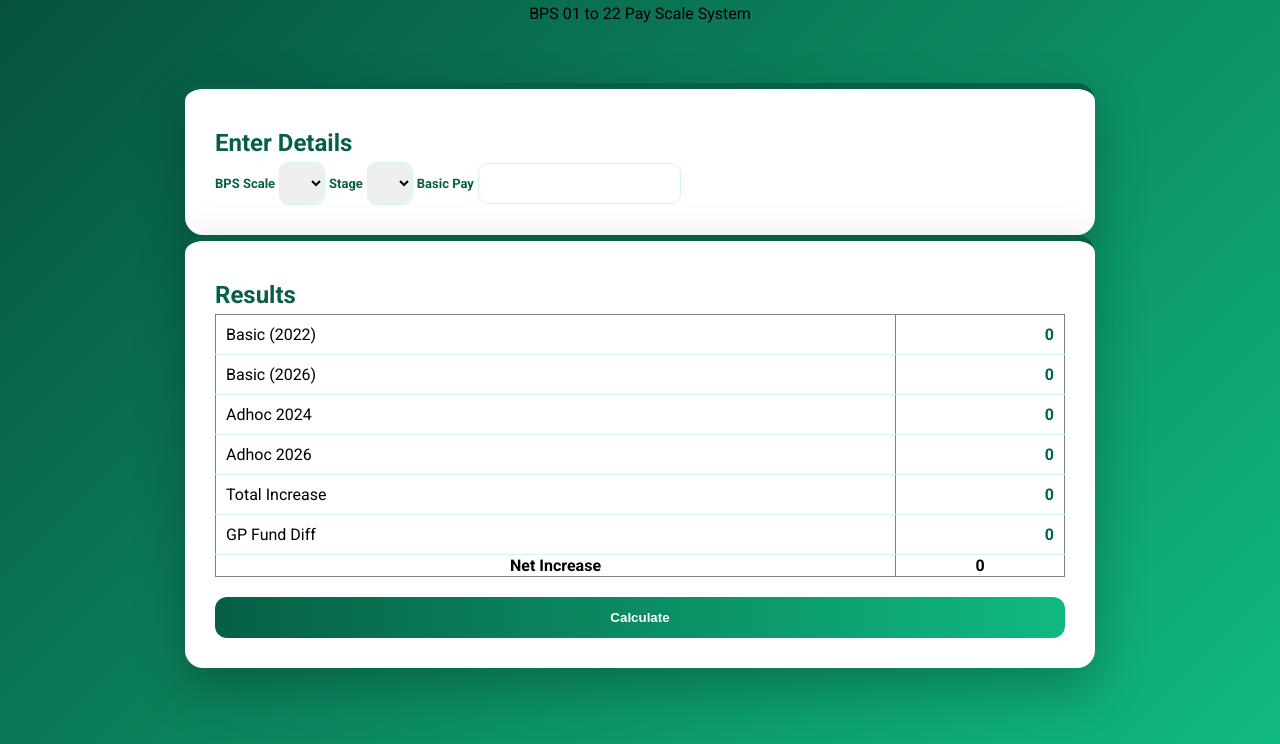
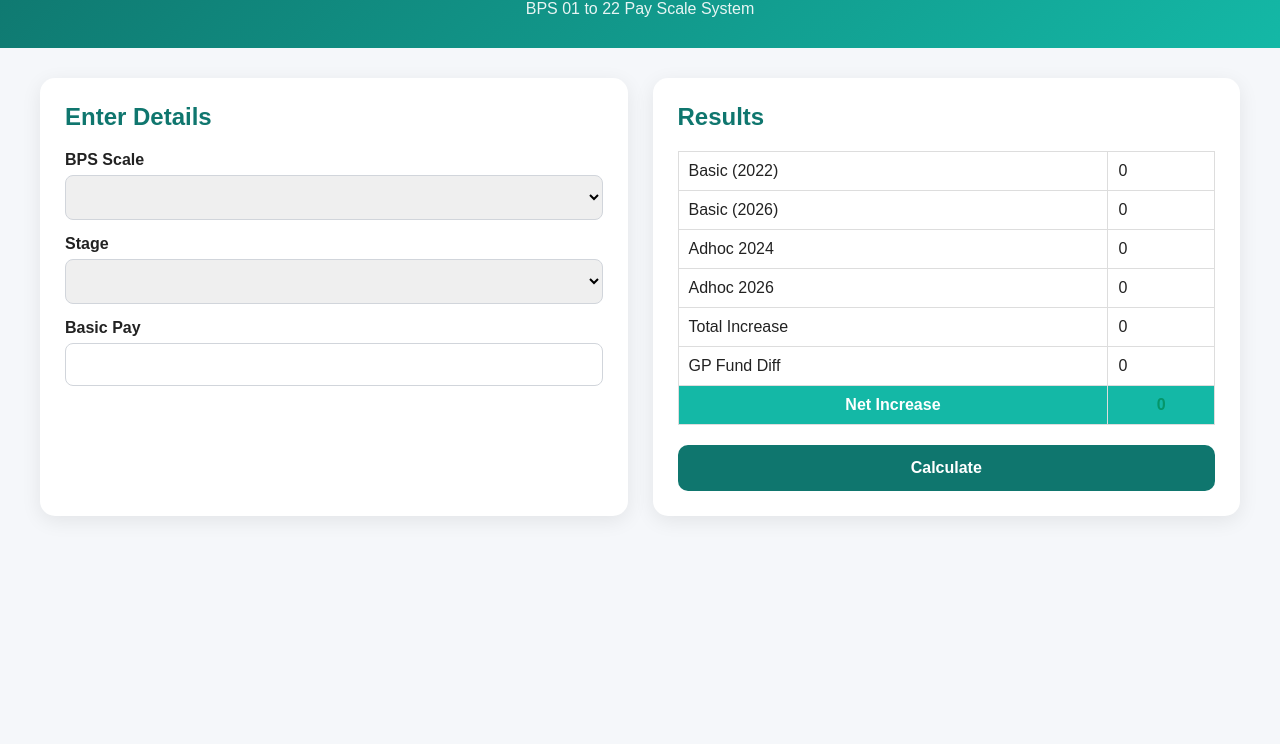
Before and after one commit to GrowMOC/salary-calculator-teo-elementary-thul, a plain HTML site: page index.html in a window 1280 px wide. Shown: the part 77-821 px from the top of the page. After the commit the page ends 800 px from the top, so only its background shows below. Drawn offline with Linux system fonts and the light colour scheme.

Commit message:
Update style.css

```diff
--- a/style.css
+++ b/style.css
@@ -1,153 +1,128 @@
-@import url('https://fonts.googleapis.com/css2?family=Roboto:wght@300;400;500;700&display=swap');
-
-* {
-    box-sizing: border-box;
+*{
+    margin:0;
+    padding:0;
+    box-sizing:border-box;
+    font-family:Arial, Helvetica, sans-serif;
 }
 
-body {
-    margin: 0;
-    font-family: 'Roboto', sans-serif;
-    background: linear-gradient(135deg, #064e3b, #10b981);
-    min-height: 100vh;
+body{
+    background:#f5f7fa;
+    color:#222;
+    min-height:100vh;
 }
 
-/* background pattern */
-.bg {
-    position: fixed;
-    width: 100%;
-    height: 100%;
-    background-image: radial-gradient(rgba(255,255,255,0.15) 1px, transparent 1px);
-    background-size: 20px 20px;
-    opacity: 0.25;
-    z-index: -1;
+.header{
+    background:linear-gradient(135deg,#0f766e,#14b8a6);
+    color:white;
+    text-align:center;
+    padding:30px 15px;
 }
 
-/* card */
-.container {
-    max-width: 950px;
-    margin: 40px auto;
-    padding: 20px;
+.header h1{
+    font-size:32px;
+    margin-bottom:10px;
 }
 
-.card {
-    background: #ffffff;
-    border-radius: 18px;
-    padding: 30px;
-    box-shadow: 0 20px 50px rgba(0,0,0,0.25);
-    border-top: 6px solid #065f46;
+.header p{
+    opacity:.9;
 }
 
-/* header */
-.header {
-    text-align: center;
+.container{
+    width:95%;
+    max-width:1200px;
+    margin:30px auto;
+    display:grid;
+    grid-template-columns:1fr 1fr;
+    gap:25px;
 }
 
-.profile {
-    width: 100px;
-    height: 100px;
-    border-radius: 50%;
-    object-fit: cover;
-    border: 3px solid #10b981;
+.card{
+    background:white;
+    border-radius:15px;
+    padding:25px;
+    box-shadow:0 5px 20px rgba(0,0,0,.08);
 }
 
-h2 {
-    margin: 10px 0 5px;
-    color: #065f46;
+.card h2{
+    margin-bottom:20px;
+    color:#0f766e;
 }
 
-.subtitle {
-    font-size: 13px;
-    color: #4b5563;
+label{
+    display:block;
+    margin-top:15px;
+    margin-bottom:6px;
+    font-weight:600;
 }
 
-.presented {
-    margin-top: 10px;
-    font-size: 13px;
-    color: #065f46;
-    font-weight: 600;
+select,
+input{
+    width:100%;
+    padding:12px;
+    border:1px solid #d1d5db;
+    border-radius:8px;
+    font-size:15px;
 }
 
-/* form */
-.form-grid {
-    display: grid;
-    grid-template-columns: 1fr 1fr;
-    gap: 15px;
-    margin-top: 25px;
+select:focus,
+input:focus{
+    outline:none;
+    border-color:#14b8a6;
 }
 
-.form-group {
-    display: flex;
-    flex-direction: column;
+#matchFeedback{
+    margin-top:10px;
+    font-size:14px;
+    font-weight:600;
 }
 
-label {
-    font-size: 13px;
-    font-weight: 600;
-    margin-bottom: 5px;
-    color: #065f46;
+table{
+    width:100%;
+    border-collapse:collapse;
+    margin-top:15px;
 }
 
-select, input {
-    padding: 12px;
-    border-radius: 10px;
-    border: 1px solid #d1fae5;
-    outline: none;
+table td,
+table th{
+    border:1px solid #ddd;
+    padding:10px;
 }
 
-select:focus, input:focus {
-    border-color: #10b981;
+table th{
+    background:#14b8a6;
+    color:white;
 }
 
-/* button */
-button {
-    width: 100%;
-    margin-top: 20px;
-    padding: 13px;
-    background: linear-gradient(90deg, #065f46, #10b981);
-    color: white;
-    border: none;
-    border-radius: 12px;
-    font-weight: 600;
-    cursor: pointer;
-    transition: 0.2s;
+button{
+    width:100%;
+    margin-top:20px;
+    border:none;
+    background:#0f766e;
+    color:white;
+    padding:14px;
+    border-radius:10px;
+    cursor:pointer;
+    font-size:16px;
+    font-weight:600;
 }
 
-button:hover {
-    transform: translateY(-2px);
+button:hover{
+    background:#115e59;
 }
 
-/* result */
-.result-box {
-    margin-top: 25px;
-    background: #ecfdf5;
-    padding: 20px;
-    border-radius: 12px;
-    border: 1px solid #bbf7d0;
+#tblRealIncrease{
+    color:#059669;
+    font-weight:bold;
 }
 
-.result-box h3 {
-    text-align: center;
-    color: #065f46;
+@media(max-width:768px){
+
+.container{
+    grid-template-columns:1fr;
 }
 
-table {
-    width: 100%;
-    border-collapse: collapse;
+.header h1{
+    font-size:24px;
 }
 
-td {
-    padding: 10px;
-    border-bottom: 1px solid #d1fae5;
 }
-
-td:last-child {
-    text-align: right;
-    font-weight: 700;
-    color: #065f46;
-}
-
-@media(max-width:700px){
-    .form-grid{
-        grid-template-columns: 1fr;
-    }
-}
```
